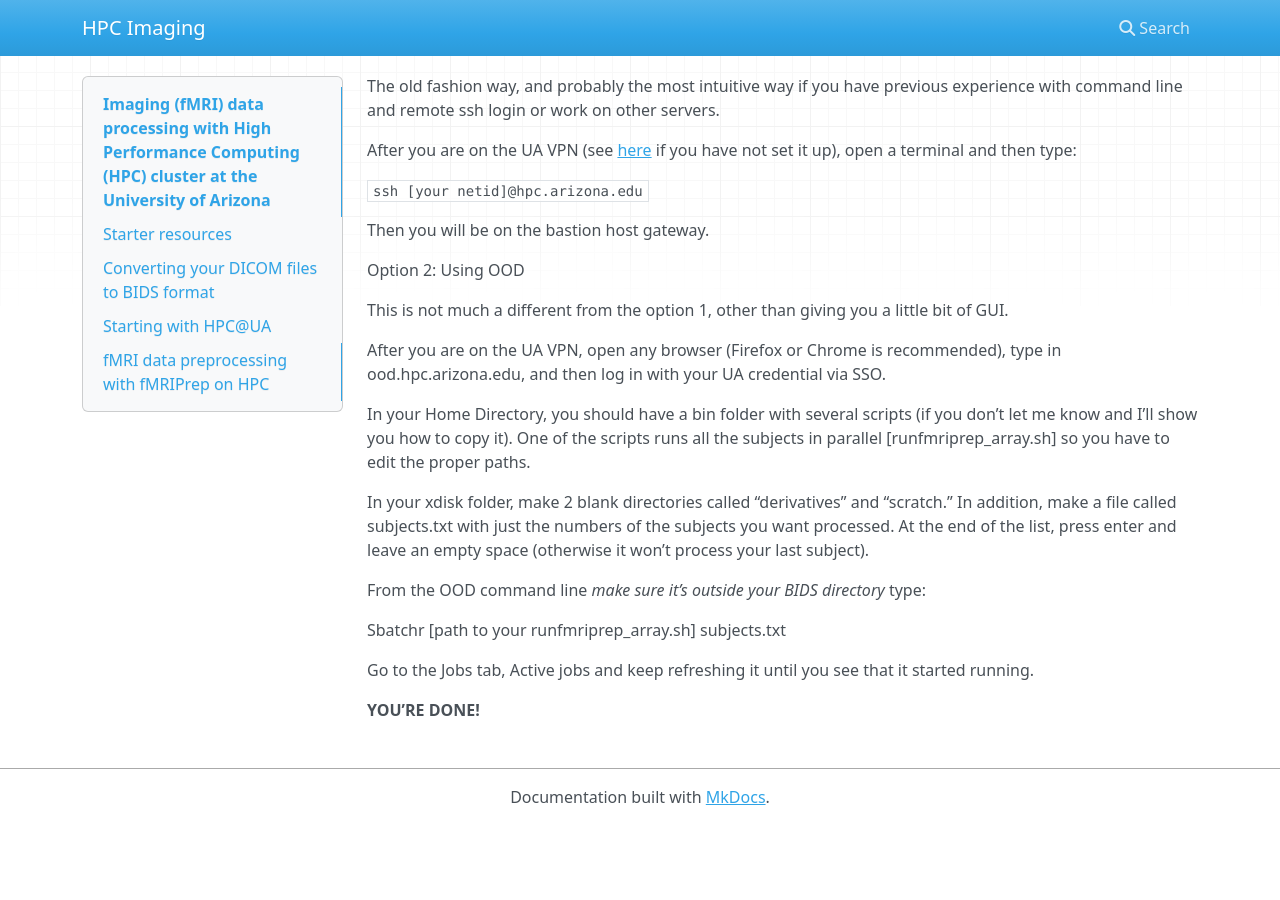
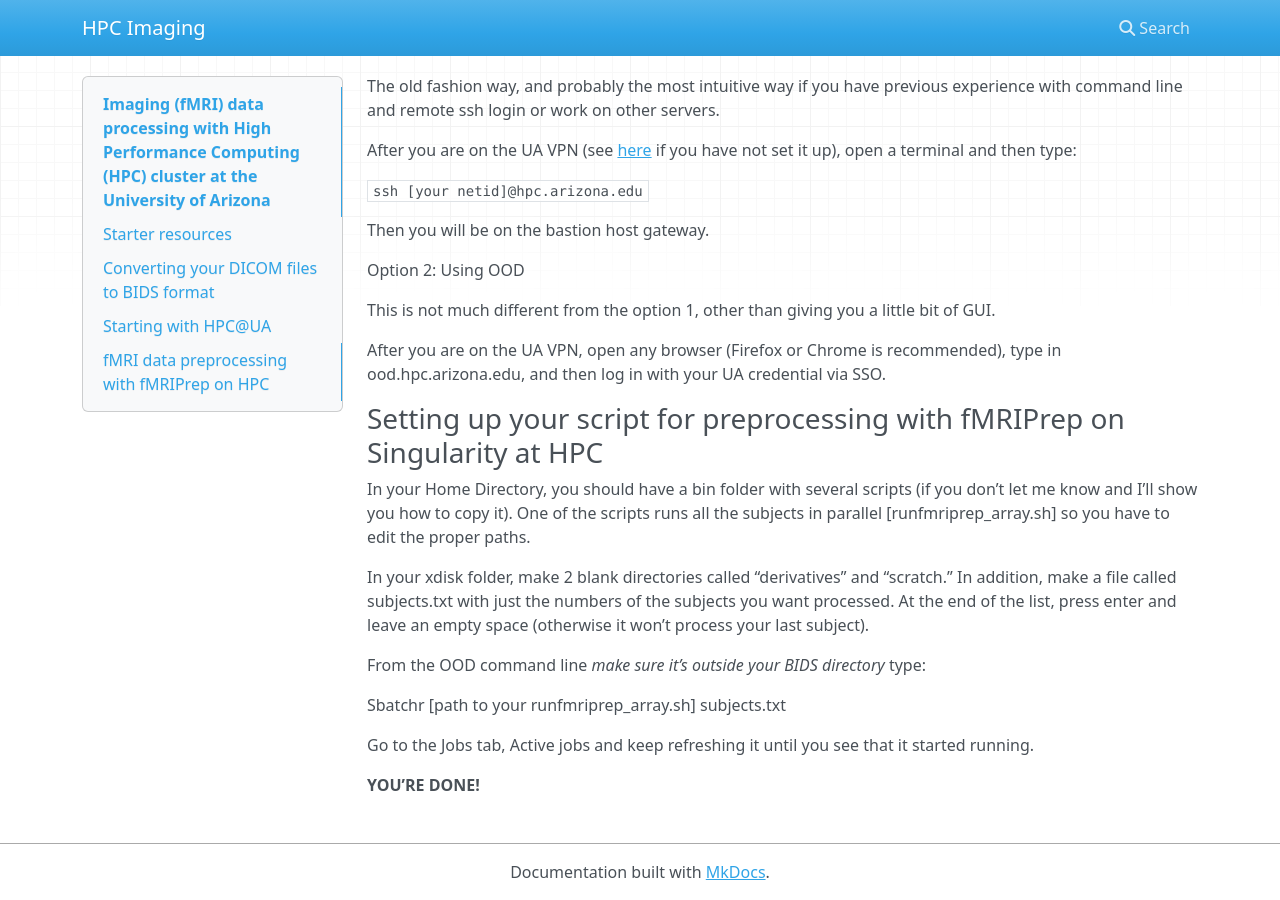
Before and after one commit to Diheng/HPC_imaging, an MkDocs documentation site: the page built from docs/index.md, in a window 1280 px wide and 900 px high, scrolled down 2981 px. Built offline with MkDocs 1.6.1, drawn with Linux system fonts in a browser that asks for light colours; nearby versions of some CDN libraries; before the commit the page ends 3806 px from its top, so only the background shows below that.

Commit message:
Added the section about fMRIprep

```diff
--- a/docs/index.md
+++ b/docs/index.md
@@ -96,9 +96,11 @@ Then you will be on the bastion host gateway.
 
 Option 2: Using OOD
 
-This is not much a different from the option 1, other than giving you a little bit of GUI.
+This is not much different from the option 1, other than giving you a little bit of GUI.
 
 After you are on the UA VPN, open any browser (Firefox or Chrome is recommended), type in ood.hpc.arizona.edu, and then log in with your UA credential via SSO.
+
+### Setting up your script for preprocessing with fMRIPrep on Singularity at HPC
 
 In your Home Directory, you should have a bin folder with several scripts (if you don’t let me know and I’ll show you how to copy it). One of the scripts runs all the subjects in parallel [runfmriprep_array.sh] so you have to edit the proper paths.
 
```
